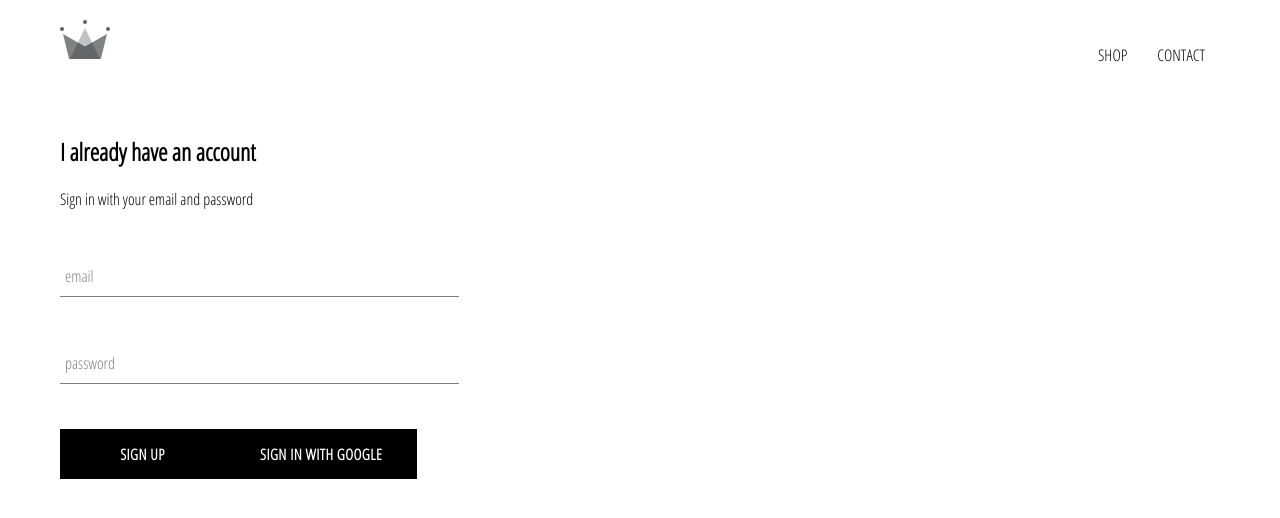
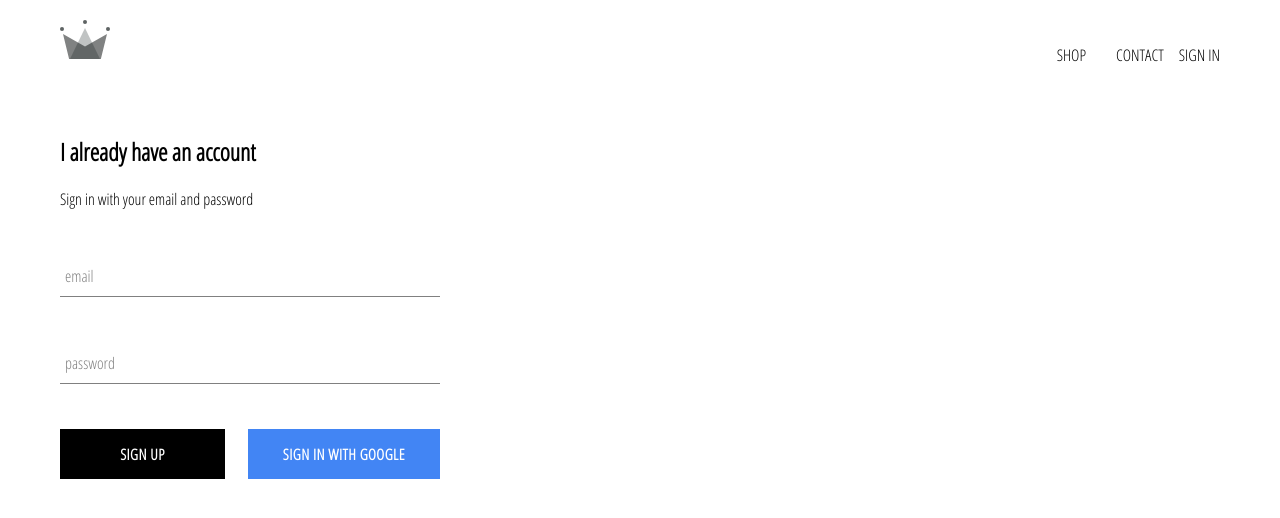
Before and after one commit to bunhojun/crwn-clothing, a React (Create React App) app: page /signin in a window 1280 px wide. Shown: the top 518 px of the page. Built offline with nearby package versions, Linux system fonts and the light colour scheme; no server answers.

Commit message:
added signin,out and style

```diff
--- a/src/App.css
+++ b/src/App.css
@@ -7,3 +7,7 @@
     text-decoration: none;
     color: black;
 }
+
+* {
+    box-sizing: border-box;
+}
--- a/src/App.js
+++ b/src/App.js
@@ -33,7 +33,7 @@
   render() {
     return (
       <div>
-        <Header></Header>
+        <Header currentUser={this.state.currentUser}></Header>
         <Switch>
           <Route exact path='/' component={HomePage}></Route>
           <Route path='/shop' component={ShopPage}></Route>
--- a/src/components/custom-button/custom-button.component.jsx
+++ b/src/components/custom-button/custom-button.component.jsx
@@ -2,8 +2,8 @@
 
 import './custom-button.styles.scss';
 
-const CustomButton = ({ children, ...otherProps }) => (
-    <button className="custom-button" {...otherProps}>
+const CustomButton = ({ children, isGoogleSignIn, ...otherProps }) => (
+    <button className={`${isGoogleSignIn ? 'google-sign-in' : ''} custom-button`} {...otherProps}>
         {children}
     </button>
 )
--- a/src/components/custom-button/custom-button.styles.scss
+++ b/src/components/custom-button/custom-button.styles.scss
@@ -19,4 +19,14 @@
     color: black;
     border: 1px solid black;
   }
+
+  &.google-sign-in {
+    background-color: #4285f4;
+    color: white;
+
+    &:hover {
+      background-color: #357ae8;
+      border: none;
+    }
+  }
 }
--- a/src/components/header/header.component.jsx
+++ b/src/components/header/header.component.jsx
@@ -1,12 +1,13 @@
 import React from 'react';
+import { Link } from 'react-router-dom';
 
-import { Link } from 'react-router-dom';
+import { auth } from '../../firebase/firebase.utils';
 
 import './header.styles.scss';
 
 import { ReactComponent as Logo } from '../../assets/crown.svg';
 
-const Header = () => (
+const Header = ({ currentUser }) => (
     <div className='header'>
         <Link className='logo-component' to='/'>
             <Logo className='logo'></Logo>
@@ -18,6 +19,12 @@
             <Link className="option" to=''>
                 CONTACT
             </Link>
+            {
+                currentUser ?
+                <div className='oprion' onClick={() => auth.signOut()}>SIGN OUT</div>
+                :
+                <Link className='oprion' to='/signin'>SIGN IN</Link>
+            }
         </div>
     </div>
 )
--- a/src/components/sign-in/sign-in.component.jsx
+++ b/src/components/sign-in/sign-in.component.jsx
@@ -33,8 +33,10 @@
                 <form onSubmit={this.handleSubmit}>
                     <FormInput type="email" name="email" value={this.state.email} onChange={this.handleChange} label='email' required/>
                     <FormInput type="password" name="password" value={this.state.password} onChange={this.handleChange} label='password' required/>
-                    <CustomButton type='submit'>SIGN UP</CustomButton>
-                    <CustomButton  onClick={signInWithGoogle}>SIGN IN WITH GOOGLE</CustomButton>
+                    <div className="buttons">
+                        <CustomButton type='submit'>SIGN UP</CustomButton>
+                        <CustomButton  onClick={signInWithGoogle} isGoogleSignIn>SIGN IN WITH GOOGLE</CustomButton>
+                    </div>
                 </form>
             </div>
         );
--- a/src/components/sign-in/sign-in.styles.scss
+++ b/src/components/sign-in/sign-in.styles.scss
@@ -1,5 +1,14 @@
 .sign-in {
-    width: 30vw;
+    width: 380px;
     display: flex;
     flex-direction: column;
+
+    .title {
+        margin: 10px 0;
+    }
+
+    .buttons {
+        display: flex;
+        justify-content: space-between;
+    }
 }
```
